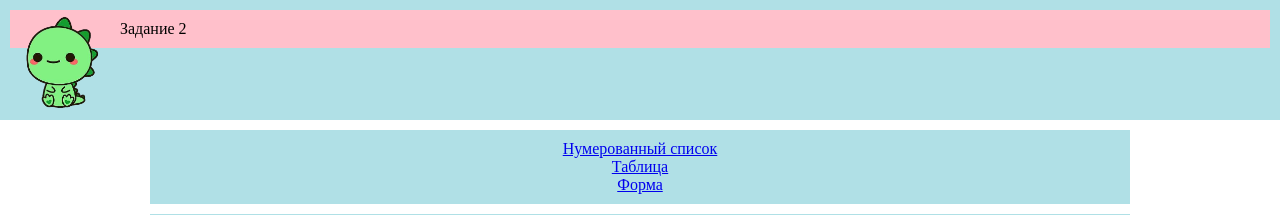
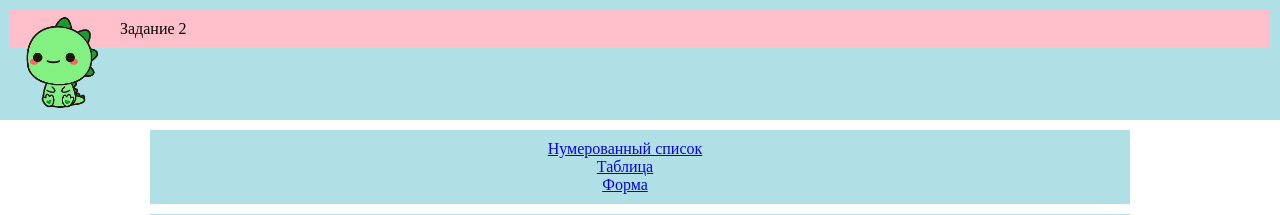
Before and after one commit to reizei1510/reizei1510.github.io, a PHP site: page /index2.html in a window 1280 px wide. Shown: the top 215 px of the page. Run offline with PHP 8.4, Linux system fonts and the light colour scheme.

Commit message:
Update style.css

```diff
--- a/style.css
+++ b/style.css
@@ -32,8 +32,8 @@ header {
   text-align: center;
 }
 
-#nav_text {
- margin-right:30px;
+.nav_text {
+  margin-right:30px;
 }
 
 .content {
```
